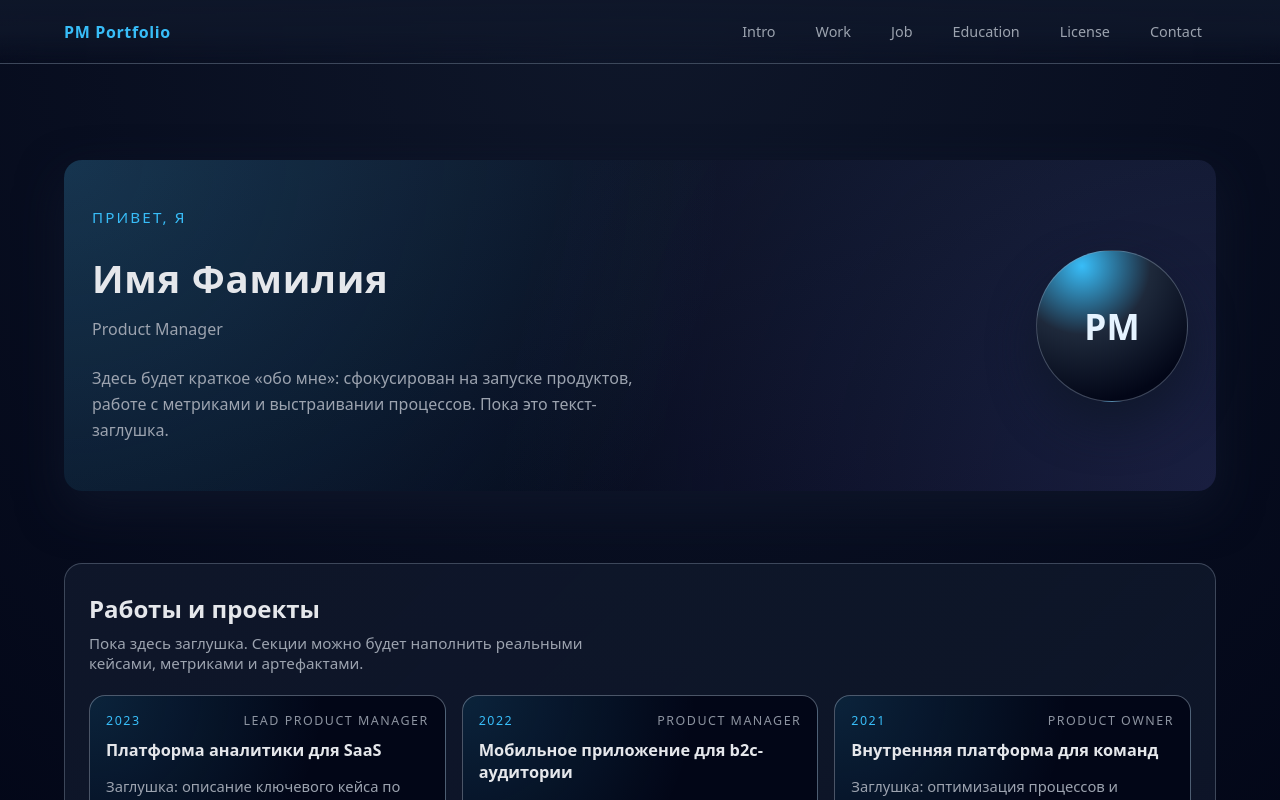
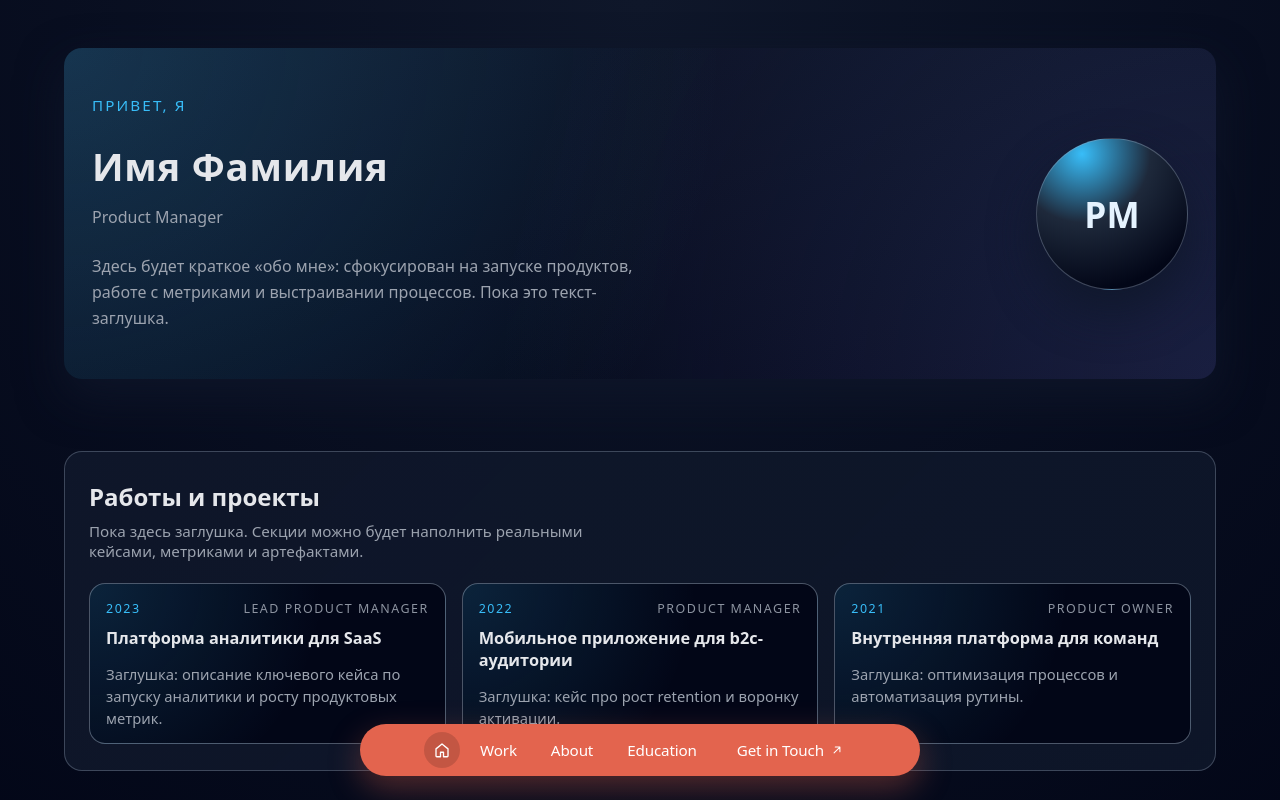
Before and after one commit to ChaoticPost/Productmanager_site, a React (Vite) app: page / in a window 1280 px wide. Shown: the top 800 px of the page. Built offline with nearby package versions, Linux system fonts and the light colour scheme.

Commit message:
add: Implement Bottom Navigation component and update layout styles

```diff
--- /dev/null
+++ b/frontend/src/components/BottomNav/BottomNav.module.css
@@ -0,0 +1,123 @@
+.wrapper {
+  position: fixed;
+  bottom: 24px;
+  left: 50%;
+  z-index: 30;
+  transform: translateX(-50%);
+  width: calc(100% - 32px);
+  max-width: 560px;
+  pointer-events: none;
+}
+
+.bar {
+  display: flex;
+  align-items: center;
+  justify-content: center;
+  gap: 6px;
+  padding: 8px 10px 8px 12px;
+  border-radius: var(--radius-pill);
+  background: var(--nav-bar-bg);
+  box-shadow:
+    0 12px 32px rgba(227, 100, 78, 0.35),
+    0 2px 8px rgba(0, 0, 0, 0.12);
+  pointer-events: auto;
+}
+
+.homeButton,
+.link,
+.cta {
+  border: none;
+  background: transparent;
+  color: #fff;
+  cursor: pointer;
+  font: inherit;
+  white-space: nowrap;
+  transition:
+    background-color 0.2s ease,
+    opacity 0.2s ease,
+    transform 0.15s ease;
+}
+
+.homeButton {
+  display: flex;
+  align-items: center;
+  justify-content: center;
+  width: 36px;
+  height: 36px;
+  border-radius: 50%;
+  flex-shrink: 0;
+}
+
+.homeButton:hover,
+.link:hover,
+.cta:hover {
+  opacity: 0.92;
+}
+
+.homeButtonActive {
+  background: rgba(0, 0, 0, 0.14);
+}
+
+.link {
+  padding: 8px 14px;
+  border-radius: var(--radius-pill);
+  font-size: 0.95rem;
+  font-weight: 500;
+  letter-spacing: -0.01em;
+}
+
+.linkActive {
+  background: rgba(0, 0, 0, 0.1);
+}
+
+.cta {
+  display: inline-flex;
+  align-items: center;
+  gap: 6px;
+  margin-left: 4px;
+  padding: 8px 14px 8px 16px;
+  border-radius: var(--radius-pill);
+  font-size: 0.95rem;
+  font-weight: 500;
+  letter-spacing: -0.01em;
+}
+
+.ctaActive {
+  background: rgba(0, 0, 0, 0.1);
+}
+
+.cta svg {
+  flex-shrink: 0;
+}
+
+@media (max-width: 520px) {
+  .wrapper {
+    bottom: 16px;
+    width: calc(100% - 20px);
+  }
+
+  .bar {
+    gap: 2px;
+    padding: 6px 8px;
+  }
+
+  .link {
+    padding: 8px 10px;
+    font-size: 0.85rem;
+  }
+
+  .cta span {
+    display: none;
+  }
+
+  .cta {
+    padding: 8px 10px;
+    margin-left: 0;
+  }
+}
+
+@media (max-width: 380px) {
+  .link:nth-child(3) {
+    display: none;
+  }
+}
--- /dev/null
+++ b/frontend/src/components/BottomNav/BottomNav.tsx
@@ -0,0 +1,117 @@
+import React, { useEffect, useState } from 'react';
+import { SectionId } from '../../types/sections';
+import styles from './BottomNav.module.css';
+
+interface BottomNavProps {
+  onNavigate: (sectionId: SectionId) => void;
+}
+
+interface NavLink {
+  id: SectionId;
+  label: string;
+}
+
+const navLinks: NavLink[] = [
+  { id: 'work', label: 'Work' },
+  { id: 'job', label: 'About' },
+  { id: 'education', label: 'Education' },
+];
+
+const sectionIds: SectionId[] = ['intro', 'work', 'job', 'education', 'license', 'contact'];
+
+const HomeIcon: React.FC = () => (
+  <svg width="18" height="18" viewBox="0 0 24 24" fill="none" aria-hidden="true">
+    <path
+      d="M4 10.5 12 4l8 6.5V20a1 1 0 0 1-1 1h-5v-6H10v6H5a1 1 0 0 1-1-1v-9.5Z"
+      stroke="currentColor"
+      strokeWidth="1.75"
+      strokeLinejoin="round"
+    />
+  </svg>
+);
+
+const ArrowIcon: React.FC = () => (
+  <svg width="14" height="14" viewBox="0 0 24 24" fill="none" aria-hidden="true">
+    <path
+      d="M7 17 17 7M17 7H9M17 7v8"
+      stroke="currentColor"
+      strokeWidth="1.75"
+      strokeLinecap="round"
+      strokeLinejoin="round"
+    />
+  </svg>
+);
+
+const BottomNav: React.FC<BottomNavProps> = ({ onNavigate }) => {
+  const [activeSection, setActiveSection] = useState<SectionId>('intro');
+
+  useEffect(() => {
+    const sections = sectionIds
+      .map((id) => document.getElementById(id))
+      .filter((section): section is HTMLElement => section !== null);
+
+    if (sections.length === 0) {
+      return;
+    }
+
+    const observer = new IntersectionObserver(
+      (entries) => {
+        const visible = entries
+          .filter((entry) => entry.isIntersecting)
+          .sort((a, b) => b.intersectionRatio - a.intersectionRatio);
+
+        if (visible[0]?.target.id) {
+          setActiveSection(visible[0].target.id as SectionId);
+        }
+      },
+      {
+        rootMargin: '-35% 0px -45% 0px',
+        threshold: [0.1, 0.25, 0.5, 0.75],
+      },
+    );
+
+    sections.forEach((section) => observer.observe(section));
+
+    return () => observer.disconnect();
+  }, []);
+
+  return (
+    <nav className={styles.wrapper} aria-label="Main navigation">
+      <div className={styles.bar}>
+        <button
+          type="button"
+          className={`${styles.homeButton} ${activeSection === 'intro' ? styles.homeButtonActive : ''}`}
+          onClick={() => onNavigate('intro')}
+          aria-label="Home"
+          aria-current={activeSection === 'intro' ? 'page' : undefined}
+        >
+          <HomeIcon />
+        </button>
+
+        {navLinks.map((item) => (
+          <button
+            key={item.id}
+            type="button"
+            className={`${styles.link} ${activeSection === item.id ? styles.linkActive : ''}`}
+            onClick={() => onNavigate(item.id)}
+            aria-current={activeSection === item.id ? 'page' : undefined}
+          >
+            {item.label}
+          </button>
+        ))}
+
+        <button
+          type="button"
+          className={`${styles.cta} ${activeSection === 'contact' ? styles.ctaActive : ''}`}
+          onClick={() => onNavigate('contact')}
+          aria-current={activeSection === 'contact' ? 'page' : undefined}
+        >
+          <span>Get in Touch</span>
+          <ArrowIcon />
+        </button>
+      </div>
+    </nav>
+  );
+};
+
+export default BottomNav;
--- a/frontend/src/components/Layout/Layout.module.css
+++ b/frontend/src/components/Layout/Layout.module.css
@@ -9,7 +9,7 @@
   max-width: 1120px;
   width: 100%;
   margin: 0 auto;
-  padding: 96px 24px 40px;
+  padding: 48px 24px 120px;
   gap: var(--section-spacing);
   display: flex;
   flex-direction: column;
--- a/frontend/src/components/Layout/Layout.tsx
+++ b/frontend/src/components/Layout/Layout.tsx
@@ -1,5 +1,5 @@
 import React, { ReactNode } from 'react';
-import Header from '../Header/Header';
+import BottomNav from '../BottomNav/BottomNav';
 import Footer from '../Footer/Footer';
 import { SectionId } from '../../types/sections';
 import styles from './Layout.module.css';
@@ -19,9 +19,9 @@ const Layout: React.FC<LayoutProps> = ({ children }) => {
 
   return (
     <div className={styles.layout}>
-      <Header onNavigate={handleNavigate} />
       <main className={styles.main}>{children}</main>
       <Footer />
+      <BottomNav onNavigate={handleNavigate} />
     </div>
   );
 };
--- a/frontend/src/index.css
+++ b/frontend/src/index.css
@@ -10,6 +10,7 @@
   --border-subtle: rgba(148, 163, 184, 0.35);
   --radius-lg: 18px;
   --radius-pill: 999px;
+  --nav-bar-bg: #e3644e;
   --shadow-soft: 0 18px 45px rgba(15, 23, 42, 0.8);
   --section-spacing: 4.5rem;
 }
@@ -37,7 +38,8 @@ main {
 }
 
 section {
-  scroll-margin-top: 90px;
+  scroll-margin-top: 32px;
+  scroll-margin-bottom: 120px;
 }
 
 a {
```
